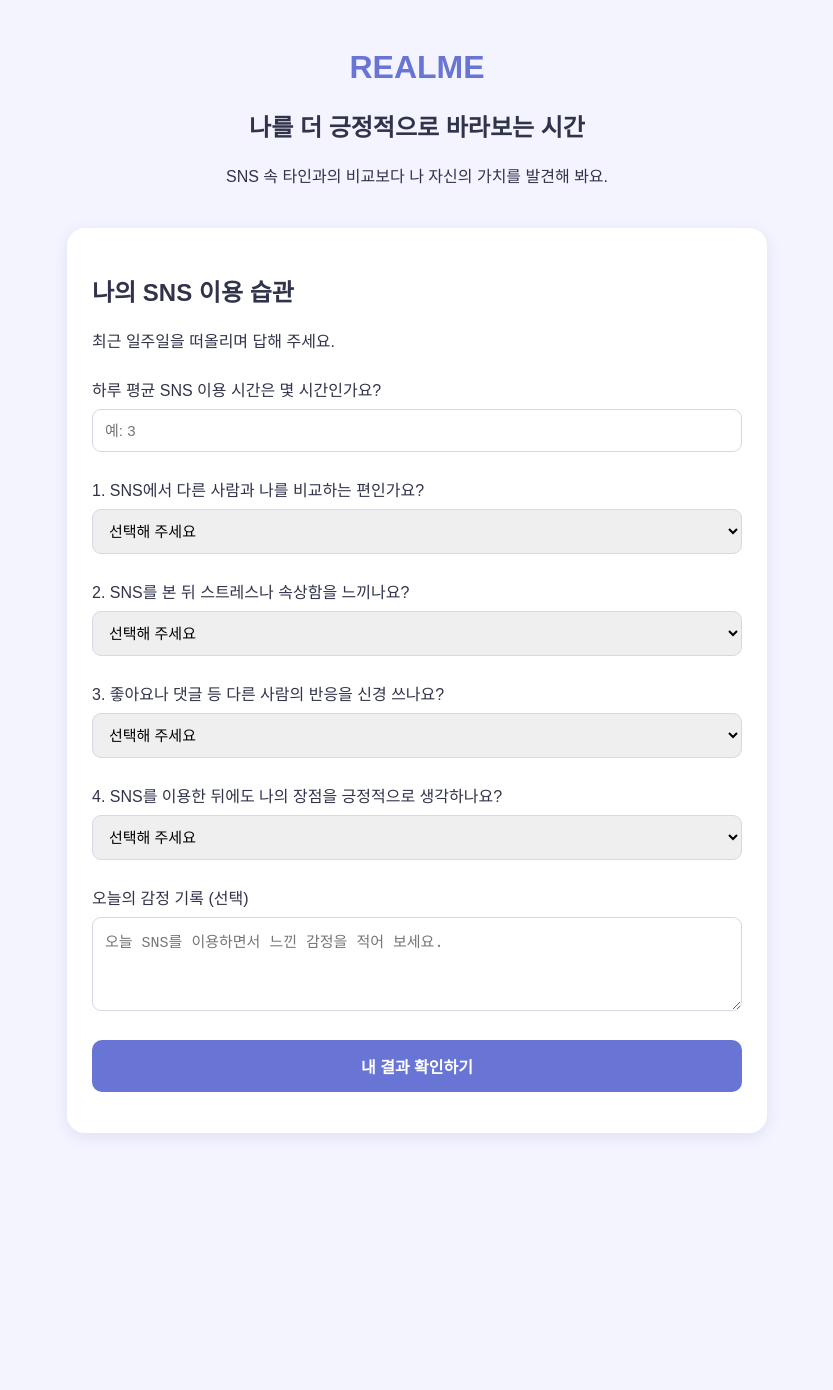
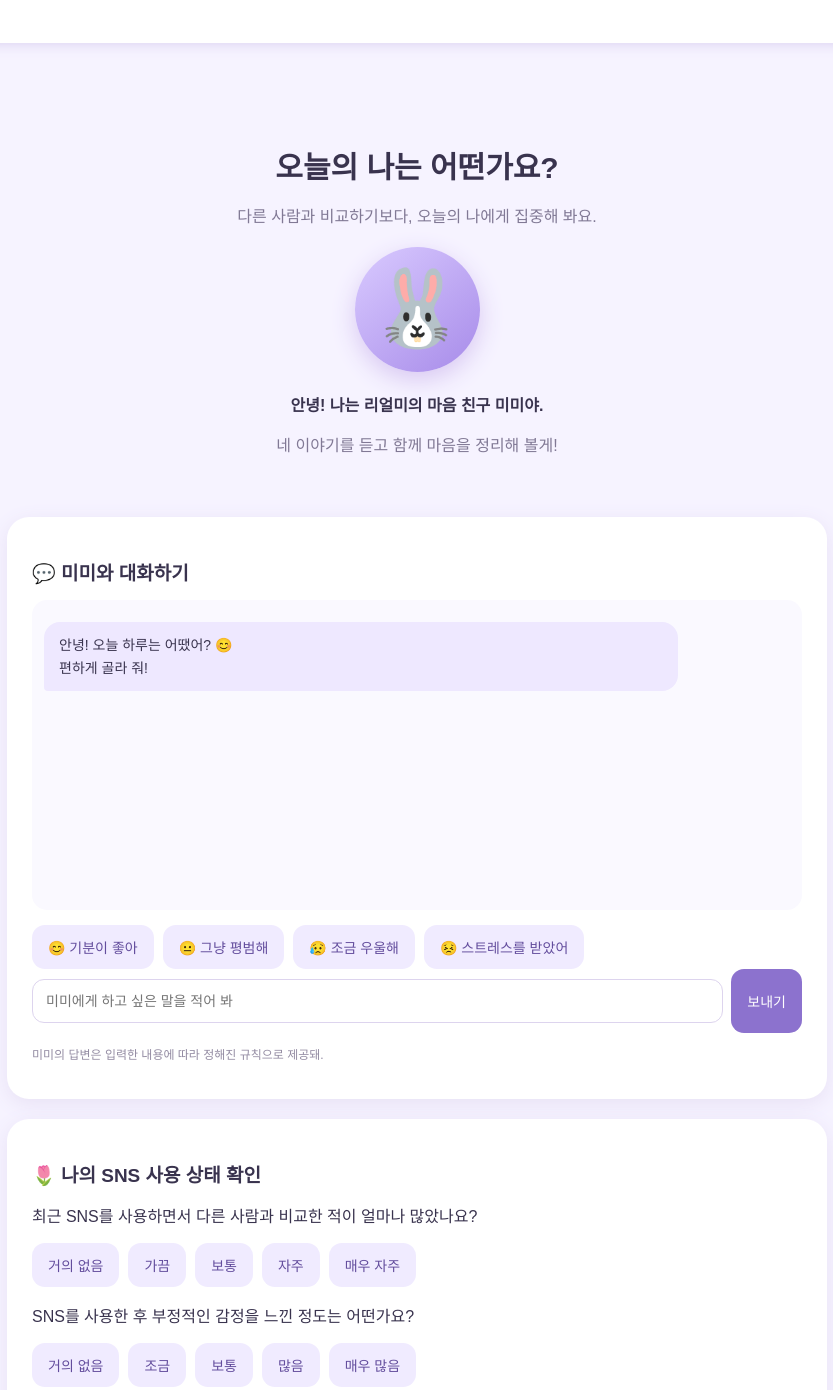
Before and after one commit to elkjwaktjwtw/RealMe, a plain HTML site: page index.html in a window 1280 px wide. Shown: the part 22-1412 px from the top of the page, without its empty margins (223-1056 px from the left). Before the commit the page ends 1200 px from the top, so only its background shows below. Drawn offline with Linux system fonts and the light colour scheme.

Commit message:
Refactor index.html for improved layout and styling
Updated the title and various styles in index.html to enhance the layout and design. Adjusted padding, margins, and colors for better visual appeal.

```diff
--- a/index.html
+++ b/index.html
@@ -4,298 +4,321 @@
 <head>
 <meta charset="UTF-8">
 <meta name="viewport" content="width=device-width, initial-scale=1.0">
-<title>리얼미 RealMe</title>
-
+<title>RealMe - 나를 알아가는 시간</title>
 <style>
-* {
-  box-sizing: border-box;
-}
-
+* { box-sizing: border-box; }
 body {
   margin: 0;
+  font-family: Arial, sans-serif;
+  background: #f6f3ff;
+  color: #39334e;
+}
+header {
+  background: white;
+  padding: 18px 7%;
+  display: flex;
+  justify-content: space-between;
+  align-items: center;
+  box-shadow: 0 2px 12px #ddd5f2;
+}
+.logo { font-size: 25px; font-weight: bold; color: #8065c9; }
+header span { color: #887e9f; font-size: 13px; }
+main { max-width: 850px; margin: 35px auto; padding: 15px; }
+.welcome {
+  text-align: center;
+  padding: 25px 10px;
+}
+.welcome h1 { font-size: 30px; margin-bottom: 8px; }
+.welcome p { color: #817995; }
+.character {
+  width: 125px;
+  height: 125px;
+  margin: 20px auto;
+  border-radius: 50%;
+  background: linear-gradient(140deg,#d9caff,#a78be9);
+  display: flex;
+  align-items: center;
+  justify-content: center;
+  font-size: 75px;
+  box-shadow: 0 8px 25px #d8c8f2;
+}
+.panel {
+  background: white;
+  border-radius: 22px;
   padding: 25px;
-  font-family: Arial, sans-serif;
-  background: #f3f4ff;
-  color: #30334a;
+  margin: 20px 0;
+  box-shadow: 0 5px 20px #e8e1f5;
 }
-
-.container {
-  max-width: 700px;
-  margin: auto;
+h2 { font-size: 19px; }
+.chat {
+  height: 310px;
+  overflow-y: auto;
+  padding: 12px;
+  background: #faf9ff;
+  border-radius: 15px;
+  margin-bottom: 15px;
 }
-
-header {
+.message {
+  max-width: 85%;
+  padding: 12px 15px;
+  border-radius: 16px;
+  margin: 10px 0;
+  line-height: 1.6;
+  font-size: 14px;
+}
+.bot {
+  background: #eee8ff;
+  border-bottom-left-radius: 4px;
+}
+.user {
+  background: #d9f0e8;
+  margin-left: auto;
+  border-bottom-right-radius: 4px;
+}
+.options {
+  display: flex;
+  flex-wrap: wrap;
+  gap: 9px;
+}
+button {
+  border: none;
+  border-radius: 13px;
+  padding: 12px 16px;
+  background: #8c72ce;
+  color: white;
+  cursor: pointer;
+  font-size: 14px;
+}
+button:hover { background: #7255b7; }
+.option {
+  background: #f0ebff;
+  color: #634d9d;
+}
+.option:hover { background: #dfd4fa; }
+input {
+  width: 100%;
+  padding: 13px;
+  border: 1px solid #ddd4ee;
+  border-radius: 12px;
+  margin: 10px 0;
+  font-size: 14px;
+}
+.input-row { display: flex; gap: 8px; }
+.input-row input { flex: 1; min-width: 0; }
+.result {
+  background: #f4f0ff;
+  border-radius: 15px;
+  padding: 18px;
+  line-height: 1.8;
+  display: none;
+}
+.bar-bg {
+  height: 12px;
+  background: #e8e2f5;
+  border-radius: 20px;
+  overflow: hidden;
+}
+.bar {
+  height: 100%;
+  background: #987bdc;
+  width: 0%;
+  transition: .5s;
+}
+.small { font-size: 12px; color: #938ba2; }
+footer {
   text-align: center;
   padding: 25px;
-}
-
-h1 {
-  color: #6875d5;
-}
-
-.card {
-  background: white;
-  padding: 25px;
-  margin-bottom: 20px;
-  border-radius: 18px;
-  box-shadow: 0 4px 15px #dfe1f0;
-}
-
-.question {
-  margin: 25px 0;
-}
-
-select, input, textarea {
-  width: 100%;
-  padding: 12px;
-  margin-top: 8px;
-  border: 1px solid #d5d8e8;
-  border-radius: 9px;
-  font-size: 15px;
-}
-
-button {
-  width: 100%;
-  padding: 14px;
-  border: none;
-  border-radius: 10px;
-  background: #6875d5;
-  color: white;
-  font-size: 16px;
-  font-weight: bold;
-  cursor: pointer;
-}
-
-button:hover {
-  background: #505dbb;
-}
-
-#result {
-  display: none;
-  line-height: 1.8;
-}
-
-.result-title {
-  color: #6875d5;
-  font-size: 23px;
-  font-weight: bold;
-}
-
-.tip {
-  background: #eff0ff;
-  padding: 15px;
-  border-radius: 10px;
-  margin-top: 15px;
-}
-
-.notice {
-  color: #777;
-  font-size: 13px;
+  color: #9b93aa;
+  font-size: 12px;
 }
 </style>
 </head>
-
 <body>
-<div class="container">
 
 <header>
-  <h1>REALME</h1>
-  <h2>나를 더 긍정적으로 바라보는 시간</h2>
-  <p>SNS 속 타인과의 비교보다 나 자신의 가치를 발견해 봐요.</p>
+  <div class="logo">RealMe ✦</div>
+  <span>나를 알아가는 작은 습관</span>
 </header>
 
-<div class="card">
-  <h2>나의 SNS 이용 습관</h2>
-  <p>최근 일주일을 떠올리며 답해 주세요.</p>
+<main>
+  <section class="welcome">
+    <h1>오늘의 나는 어떤가요?</h1>
+    <p>다른 사람과 비교하기보다, 오늘의 나에게 집중해 봐요.</p>
+    <div class="character">🐰</div>
+    <b>안녕! 나는 리얼미의 마음 친구 미미야.</b>
+    <p>네 이야기를 듣고 함께 마음을 정리해 볼게!</p>
+  </section>
 
-  <div class="question">
-    <label>하루 평균 SNS 이용 시간은 몇 시간인가요?</label>
-    <input type="number" id="hours" min="0" max="24"
-           placeholder="예: 3">
-  </div>
+  <section class="panel">
+    <h2>💬 미미와 대화하기</h2>
+    <div class="chat" id="chat">
+      <div class="message bot">
+        안녕! 오늘 하루는 어땠어? 😊<br>
+        편하게 골라 줘!
+      </div>
+    </div>
+    <div class="options" id="options">
+      <button class="option" onclick="chooseMood('기분이 좋아')">😊 기분이 좋아</button>
+      <button class="option" onclick="chooseMood('그냥 평범해')">😐 그냥 평범해</button>
+      <button class="option" onclick="chooseMood('조금 우울해')">😥 조금 우울해</button>
+      <button class="option" onclick="chooseMood('스트레스를 받았어')">😣 스트레스를 받았어</button>
+    </div>
+    <div class="input-row">
+      <input id="messageInput" placeholder="미미에게 하고 싶은 말을 적어 봐">
+      <button onclick="sendMessage()">보내기</button>
+    </div>
+    <p class="small">미미의 답변은 입력한 내용에 따라 정해진 규칙으로 제공돼.</p>
+  </section>
 
-  <div class="question">
-    <label>1. SNS에서 다른 사람과 나를 비교하는 편인가요?</label>
-    <select id="compare">
-      <option value="">선택해 주세요</option>
-      <option value="1">1점 - 거의 그렇지 않다</option>
-      <option value="2">2점 - 그렇지 않은 편이다</option>
-      <option value="3">3점 - 보통이다</option>
-      <option value="4">4점 - 그런 편이다</option>
-      <option value="5">5점 - 매우 그렇다</option>
-    </select>
-  </div>
+  <section class="panel">
+    <h2>🌷 나의 SNS 사용 상태 확인</h2>
+    <p>최근 SNS를 사용하면서 다른 사람과 비교한 적이 얼마나 많았나요?</p>
+    <div class="options" id="compareOptions">
+      <button class="option" onclick="setCompare(1)">거의 없음</button>
+      <button class="option" onclick="setCompare(2)">가끔</button>
+      <button class="option" onclick="setCompare(3)">보통</button>
+      <button class="option" onclick="setCompare(4)">자주</button>
+      <button class="option" onclick="setCompare(5)">매우 자주</button>
+    </div>
+    <p>SNS를 사용한 후 부정적인 감정을 느낀 정도는 어떤가요?</p>
+    <div class="options" id="feelingOptions">
+      <button class="option" onclick="setFeeling(1)">거의 없음</button>
+      <button class="option" onclick="setFeeling(2)">조금</button>
+      <button class="option" onclick="setFeeling(3)">보통</button>
+      <button class="option" onclick="setFeeling(4)">많음</button>
+      <button class="option" onclick="setFeeling(5)">매우 많음</button>
+    </div>
+    <button style="margin-top:20px" onclick="checkStatus()">내 상태 확인하기</button>
+    <div class="result" id="result"></div>
+  </section>
 
-  <div class="question">
-    <label>2. SNS를 본 뒤 스트레스나 속상함을 느끼나요?</label>
-    <select id="stress">
-      <option value="">선택해 주세요</option>
-      <option value="1">1점 - 거의 그렇지 않다</option>
-      <option value="2">2점 - 그렇지 않은 편이다</option>
-      <option value="3">3점 - 보통이다</option>
-      <option value="4">4점 - 그런 편이다</option>
-      <option value="5">5점 - 매우 그렇다</option>
-    </select>
-  </div>
+  <section class="panel">
+    <h2>📊 오늘의 마음 기록</h2>
+    <p>오늘 선택한 감정 상태를 간단하게 확인할 수 있어.</p>
+    <div id="recordText">아직 기록이 없어. 미미와 먼저 대화해 봐!</div>
+    <div class="bar-bg"><div class="bar" id="emotionBar"></div></div>
+    <p class="small">기록은 현재 페이지에서만 유지되며 새로고침하면 사라져.</p>
+  </section>
+</main>
 
-  <div class="question">
-    <label>3. 좋아요나 댓글 등 다른 사람의 반응을 신경 쓰나요?</label>
-    <select id="reaction">
-      <option value="">선택해 주세요</option>
-      <option value="1">1점 - 거의 그렇지 않다</option>
-      <option value="2">2점 - 그렇지 않은 편이다</option>
-      <option value="3">3점 - 보통이다</option>
-      <option value="4">4점 - 그런 편이다</option>
-      <option value="5">5점 - 매우 그렇다</option>
-    </select>
-  </div>
-
-  <div class="question">
-    <label>4. SNS를 이용한 뒤에도 나의 장점을 긍정적으로 생각하나요?</label>
-    <select id="positive">
-      <option value="">선택해 주세요</option>
-      <option value="1">1점 - 거의 그렇지 않다</option>
-      <option value="2">2점 - 그렇지 않은 편이다</option>
-      <option value="3">3점 - 보통이다</option>
-      <option value="4">4점 - 그런 편이다</option>
-      <option value="5">5점 - 매우 그렇다</option>
-    </select>
-  </div>
-
-  <div class="question">
-    <label>오늘의 감정 기록 (선택)</label>
-    <textarea id="diary" rows="4"
-      placeholder="오늘 SNS를 이용하면서 느낀 감정을 적어 보세요."></textarea>
-  </div>
-
-  <button onclick="analyze()">내 결과 확인하기</button>
-  <p id="error" style="color:red;"></p>
-</div>
-
-<div class="card" id="result">
-  <h2>나의 리얼미 분석 결과</h2>
-
-  <p class="result-title" id="type"></p>
-  <p id="description"></p>
-  <p id="score"></p>
-
-  <div class="tip">
-    <h3>오늘의 자기긍정 활동</h3>
-    <p id="recommendation"></p>
-  </div>
-
-  <p class="notice">
-    이 결과는 자기이해를 돕기 위한 참고 자료이며,
-    정신건강 상태를 진단하는 결과가 아닙니다.
-  </p>
-
-  <button onclick="resetTest()">다시 검사하기</button>
-</div>
-
-</div>
+<footer>
+  RealMe · 나를 이해하고 긍정하는 시간<br>
+  이 서비스는 자기 성찰을 돕는 참고용이며 전문적인 상담이나 진단을 대신하지 않습니다.
+</footer>
 
 <script>
-function analyze() {
+let compare = 0;
+let feeling = 0;
+let mood = "";
+let records = [];
 
-  const hours = document.getElementById("hours").value;
-  const compare = Number(document.getElementById("compare").value);
-  const stress = Number(document.getElementById("stress").value);
-  const reaction = Number(document.getElementById("reaction").value);
-  const positive = Number(document.getElementById("positive").value);
+function addMessage(text, type) {
+  const chat = document.getElementById("chat");
+  const div = document.createElement("div");
+  div.className = "message " + type;
+  div.textContent = text;
+  chat.appendChild(div);
+  chat.scrollTop = chat.scrollHeight;
+}
 
-  const error = document.getElementById("error");
+function chooseMood(value) {
+  mood = value;
+  addMessage(value, "user");
 
-  // 입력값 확인
-  if (
-    hours === "" || Number(hours) < 0 || Number(hours) > 24 ||
-    !compare || !stress || !reaction || !positive
-  ) {
-    error.innerText = "모든 필수 항목을 올바르게 입력해 주세요.";
+  let answer = "";
+  if (value === "기분이 좋아") {
+    answer = "좋은 하루를 보냈구나! 😊 오늘 기분이 좋았던 이유를 기억해 두면 좋겠어. 어떤 일이 가장 좋았어?";
+  } else if (value === "그냥 평범해") {
+    answer = "그렇구나! 특별한 일이 없어도 괜찮아. 평범한 하루도 소중하니까. 오늘 너 자신에게 칭찬 한마디 해 줄래?";
+  } else if (value === "조금 우울해") {
+    answer = "오늘 마음이 조금 무거웠구나. 그런 날도 있어. 잠깐 쉬면서 좋아하는 음악을 듣거나 편안한 활동을 해 보는 건 어때?";
+  } else {
+    answer = "스트레스가 있었구나. 어떤 일이었는지 천천히 생각해 봐도 좋아. 지금은 잠깐 SNS에서 벗어나 쉬어 보는 것도 괜찮아.";
+  }
+  addMessage(answer, "bot");
+  updateRecord();
+}
+
+function sendMessage() {
+  const input = document.getElementById("messageInput");
+  const value = input.value.trim();
+  if (!value) return;
+
+  addMessage(value, "user");
+  input.value = "";
+
+  let answer = "이야기해 줘서 고마워! 네가 느낀 감정을 무시하지 않아도 돼. 잠깐 쉬면서 지금 나에게 필요한 것이 무엇인지 생각해 보자.";
+
+  if (value.includes("비교") || value.includes("외모") || value.includes("부러")) {
+    answer = "SNS에서 다른 사람의 모습이 부럽게 느껴질 수 있어. 하지만 SNS에는 그 사람의 일상 중 일부만 보인다는 점을 기억해 줘. 너만의 장점도 분명히 있어!";
+  } else if (value.includes("공부") || value.includes("성적")) {
+    answer = "다른 사람의 성적과 나를 비교하면 속상할 수 있지. 하지만 사람마다 속도와 잘하는 분야는 달라. 오늘 네가 노력한 부분부터 찾아보자!";
+  } else if (value.includes("힘들") || value.includes("속상") || value.includes("슬퍼")) {
+    answer = "그랬구나. 네 감정을 억지로 괜찮다고 생각하지 않아도 돼. 믿을 수 있는 사람에게 마음을 이야기해 보는 것도 좋은 방법이야.";
+  } else if (value.includes("고마")) {
+    answer = "나도 네 이야기를 들을 수 있어서 좋아! 오늘도 너 자신을 조금 더 이해하는 시간을 가져 보자. 💜";
+  }
+
+  setTimeout(() => addMessage(answer, "bot"), 250);
+}
+
+function setCompare(value) {
+  compare = value;
+  addMessage("비교 빈도: " + value + "점", "user");
+}
+
+function setFeeling(value) {
+  feeling = value;
+  addMessage("부정적인 감정 정도: " + value + "점", "user");
+}
+
+function checkStatus() {
+  if (compare === 0 || feeling === 0) {
+    alert("두 항목을 모두 선택해 줘!");
     return;
   }
 
-  error.innerText = "";
+  let total = compare + feeling;
+  let title = "";
+  let advice = "";
 
-  // 점수 계산
-  const total = compare + stress + reaction + (6 - positive);
-
-  let type = "";
-  let description = "";
-  let recommendation = "";
-
-  // 점수에 따른 유형 분류
-  if (total <= 9) {
-
-    type = "나답게 균형을 지키는 유형";
-    description =
-      "SNS를 이용하면서도 자신의 감정과 가치를 비교적 잘 지키고 있어요.";
-
-    recommendation =
-      "오늘 내가 잘한 일 세 가지를 기록해 보세요. " +
-      "지금처럼 나에게 도움이 되는 방식으로 SNS를 이용해 보세요.";
-
-  } else if (total <= 14) {
-
-    type = "균형을 찾아가는 유형";
-    description =
-      "가끔 다른 사람과 비교하거나 주변의 반응에 신경을 쓰는 모습이 있어요.";
-
-    recommendation =
-      "SNS를 본 뒤 기분이 달라졌다면 잠시 휴식을 가져 보세요. " +
-      "오늘의 작은 성취를 하나 기록해 보는 것도 좋아요.";
-
+  if (total <= 4) {
+    title = "나답게 균형을 지키는 상태 🌱";
+    advice = "현재 SNS 사용 후 비교와 부정적인 감정이 적은 편이야. 지금처럼 너만의 생활을 소중히 여겨 봐!";
+  } else if (total <= 7) {
+    title = "균형을 찾아가는 상태 🌷";
+    advice = "가끔 SNS가 마음에 영향을 주는 것 같아. SNS를 본 뒤 기분이 어떤지 살펴보고, 좋아하는 취미에도 시간을 써 보자.";
   } else {
-
-    type = "자기돌봄이 필요한 유형";
-    description =
-      "SNS를 이용하면서 비교나 부정적인 감정을 느낄 때가 있을 수 있어요. " +
-      "자신을 탓하지 말고 천천히 조절해 봐요.";
-
-    recommendation =
-      "잠시 SNS에서 벗어나 좋아하는 활동을 해 보세요. " +
-      "다른 사람의 게시물이 나의 가치를 결정하지 않는다는 점을 기억해요.";
-
+    title = "자기돌봄이 필요한 상태 💜";
+    advice = "SNS를 사용한 후 다른 사람과 비교하거나 부정적인 감정을 느끼는 일이 잦은 것 같아. 잠시 SNS를 쉬고, 믿을 수 있는 사람과 이야기해 보는 건 어때?";
   }
 
-  if (Number(hours) >= 4) {
-    recommendation +=
-      " 또한 SNS를 확인하지 않는 시간을 정해 나만의 활동에 집중해 보세요.";
-  }
+  const result = document.getElementById("result");
+  result.style.display = "block";
+  result.innerHTML = "<h3>" + title + "</h3><p>" + advice + "</p><p><b>비교 빈도:</b> " + compare + "/5</p><p><b>부정적인 감정:</b> " + feeling + "/5</p><p class='small'>이 결과는 두 응답을 바탕으로 한 간단한 참고 정보이며 심리 상태를 진단하지 않아.</p>";
 
-  // 결과 화면 출력
-  document.getElementById("type").innerText = type;
-  document.getElementById("description").innerText = description;
-  document.getElementById("score").innerText =
-    "비교 및 감정 관련 점수: " + total + "점 / 20점";
-  document.getElementById("recommendation").innerText =
-    recommendation;
+  addMessage("상태 확인 결과를 정리했어! " + title + " 네 마음을 돌보는 작은 행동부터 시작해 보자.", "bot");
 
-  document.getElementById("result").style.display = "block";
-
-  document.getElementById("result").scrollIntoView({
-    behavior: "smooth"
-  });
+  records.push({mood: mood || "미선택", score: total});
+  updateRecord();
 }
 
-// 다시 검사하기
-function resetTest() {
+function updateRecord() {
+  const text = document.getElementById("recordText");
+  if (mood) {
+    text.textContent = "오늘 선택한 기분: " + mood;
+  }
+  if (compare > 0 && feeling > 0) {
+    document.getElementById("emotionBar").style.width =
+      ((compare + feeling) / 10 * 100) + "%";
+    text.textContent = "오늘 기분: " + (mood || "미선택") +
+      " · SNS 비교 및 감정 점수: " + (compare + feeling) + "/10";
+  }
+}
 
-  document.getElementById("hours").value = "";
-  document.getElementById("compare").value = "";
-  document.getElementById("stress").value = "";
-  document.getElementById("reaction").value = "";
-  document.getElementById("positive").value = "";
-  document.getElementById("diary").value = "";
-
-  document.getElementById("result").style.display = "none";
-  document.getElementById("error").innerText = "";
-
-  window.scrollTo({
-    top: 0,
-    behavior: "smooth"
-  });
-}
+document.getElementById("messageInput").addEventListener("keydown", function(e) {
+  if (e.key === "Enter") sendMessage();
+});
 </script>
-
 </body>
 </html>
```
